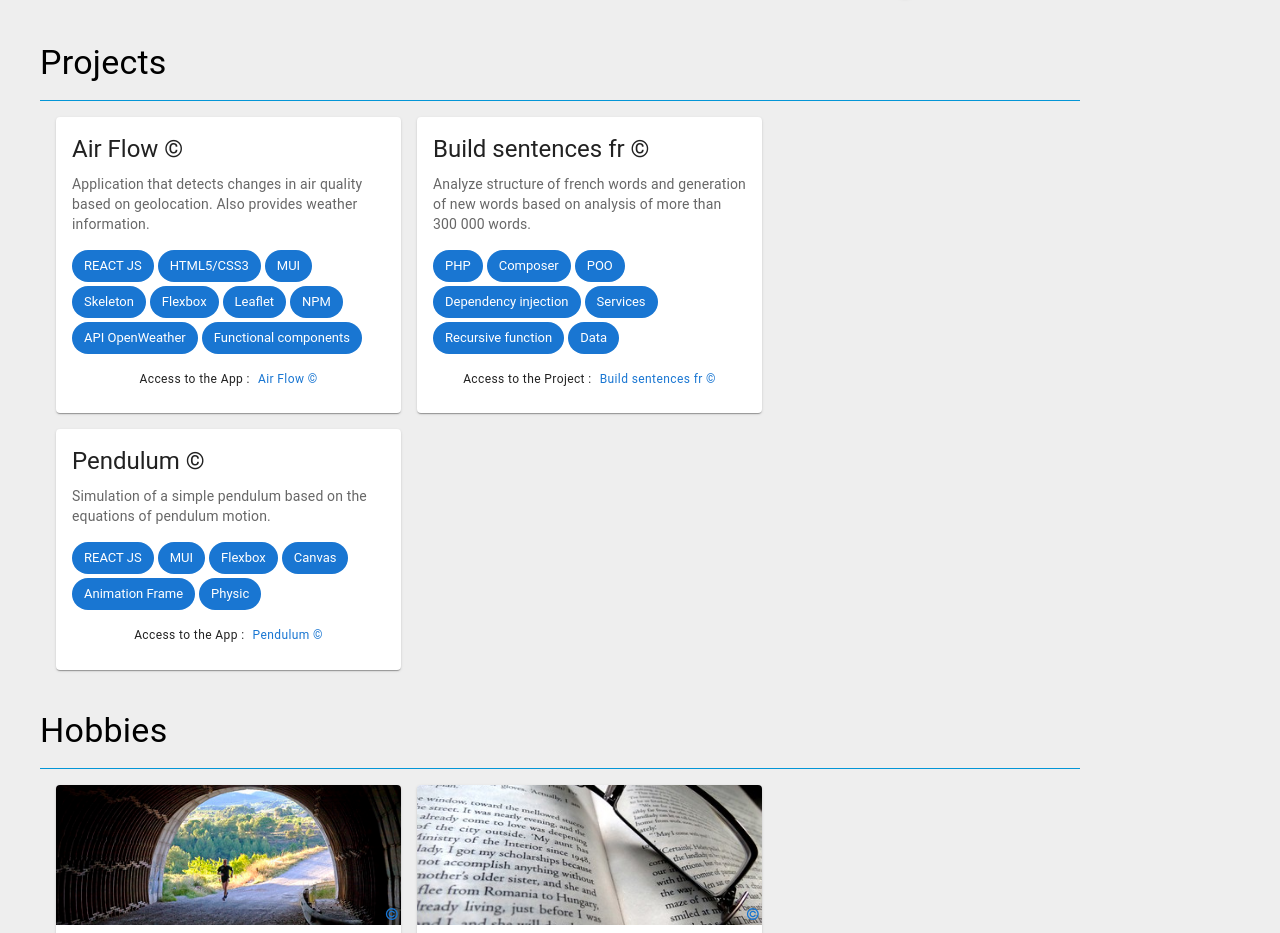
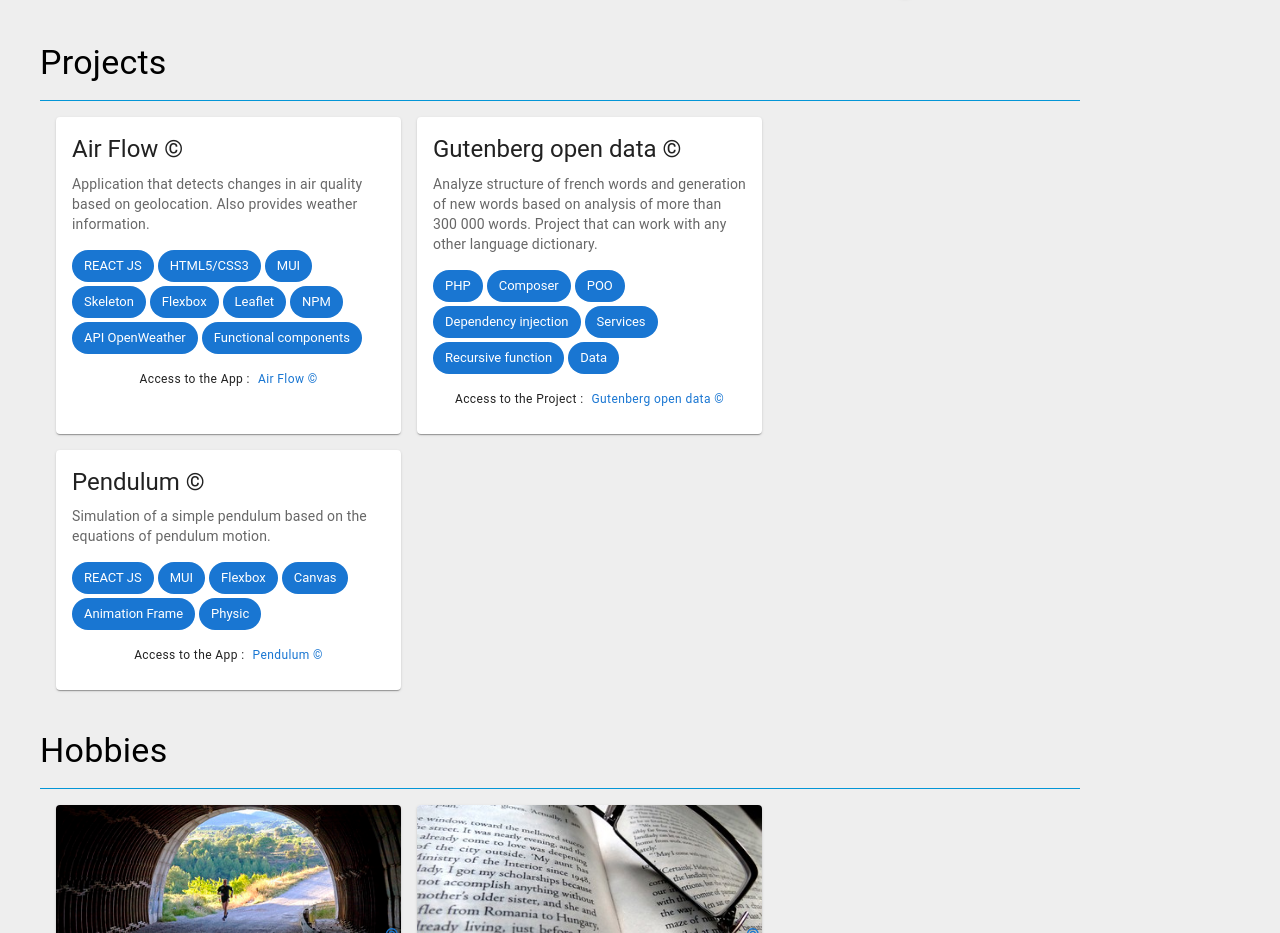
Before and after one commit to MyJooeee/contact-me, a React (Create React App) app: page / in a window 1280 px wide. Shown: the part 2405-3338 px from the top of the page. Built offline with nearby package versions, Linux system fonts and the light colour scheme; no server answers.

Commit message:
Update link to Gutenberg project

```diff
--- a/package.json
+++ b/package.json
@@ -1,6 +1,6 @@
 {
   "name": "contact-me",
-  "version": "1.1.1",
+  "version": "1.1.2",
   "homepage": "https://MyJooeee.github.io/contact-me",
   "private": true,
   "dependencies": {
--- a/src/ContactMe/index.js
+++ b/src/ContactMe/index.js
@@ -4,7 +4,7 @@ import moment from 'moment';
 import { fetchApi } from '../api';
 // Components
 import { blue, blueGrey, grey, purple } from '@mui/material/colors';
-import { Alert, AppBar, Avatar, Button, Container, Divider, Drawer, Link, Skeleton, Stack, Toolbar, Typography, useScrollTrigger } from '@mui/material';
+import { Alert, AppBar, Avatar, Button, Container, Divider, Drawer, Link, Skeleton, Stack, Toolbar, Typography } from '@mui/material';
 import ContactMailIcon from '@mui/icons-material/ContactMail';
 import { useTheme } from '@mui/material/styles';
 // Logos
@@ -396,13 +396,14 @@ const ContactMe = () => {
               link='https://myjooeee.github.io/air-flow/'
             />
              <Project
-              title='Build sentences fr ©'
+              title='Gutenberg open data ©'
               description='Analyze structure of french words and generation of new words
                           based on analysis of more than 300 000 words.
+                          Project that can work with any other language dictionary.
                         '
               skills={['PHP', 'Composer', 'POO', 'Dependency injection', 'Services', 'Recursive function', 'Data']}
               infoLink='Access to the Project'
-              link='https://github.com/MyJooeee/build-sentences-fr'
+              link='https://github.com/MyJooeee/gutenberg-open-data'
             />
             <Project
               title='Pendulum ©'
```
Also changed, not shown: 1 other file (tests, documents, lock files or other folders).
